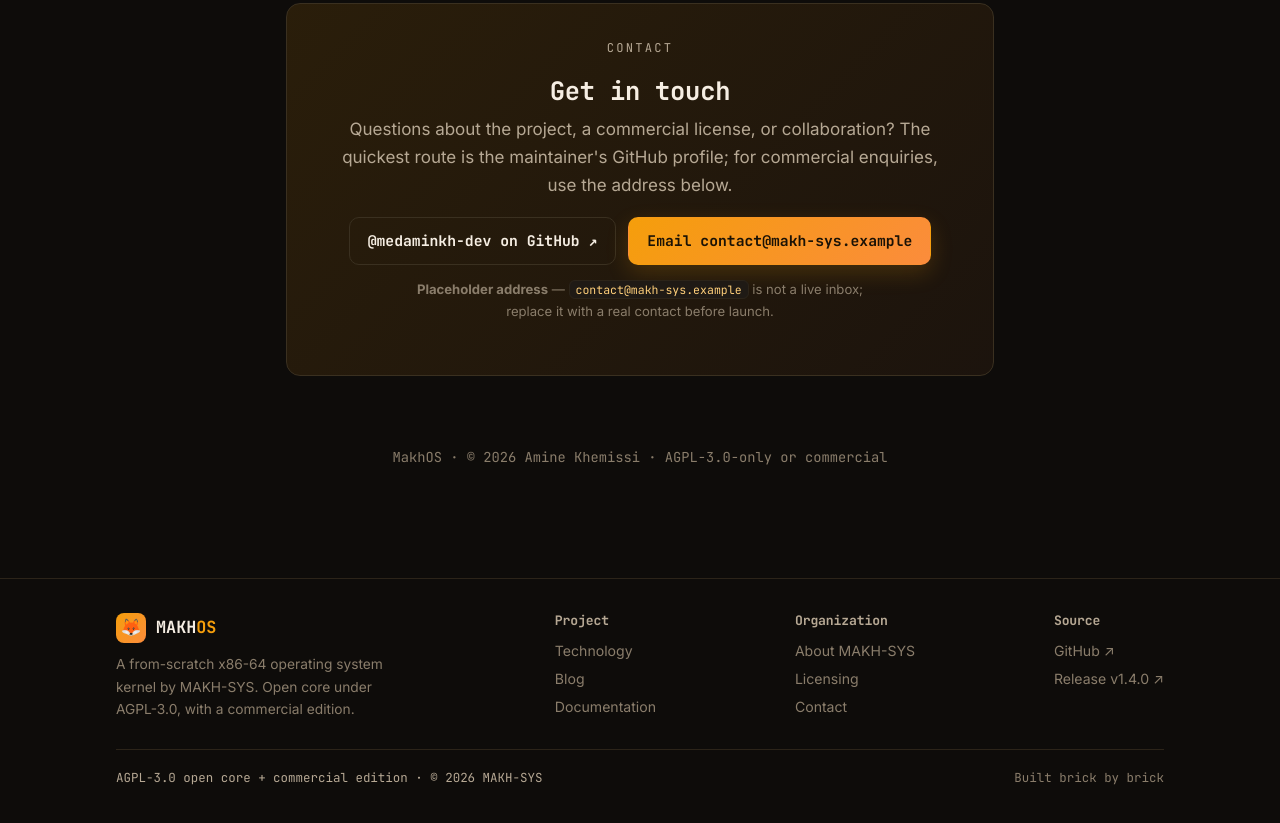
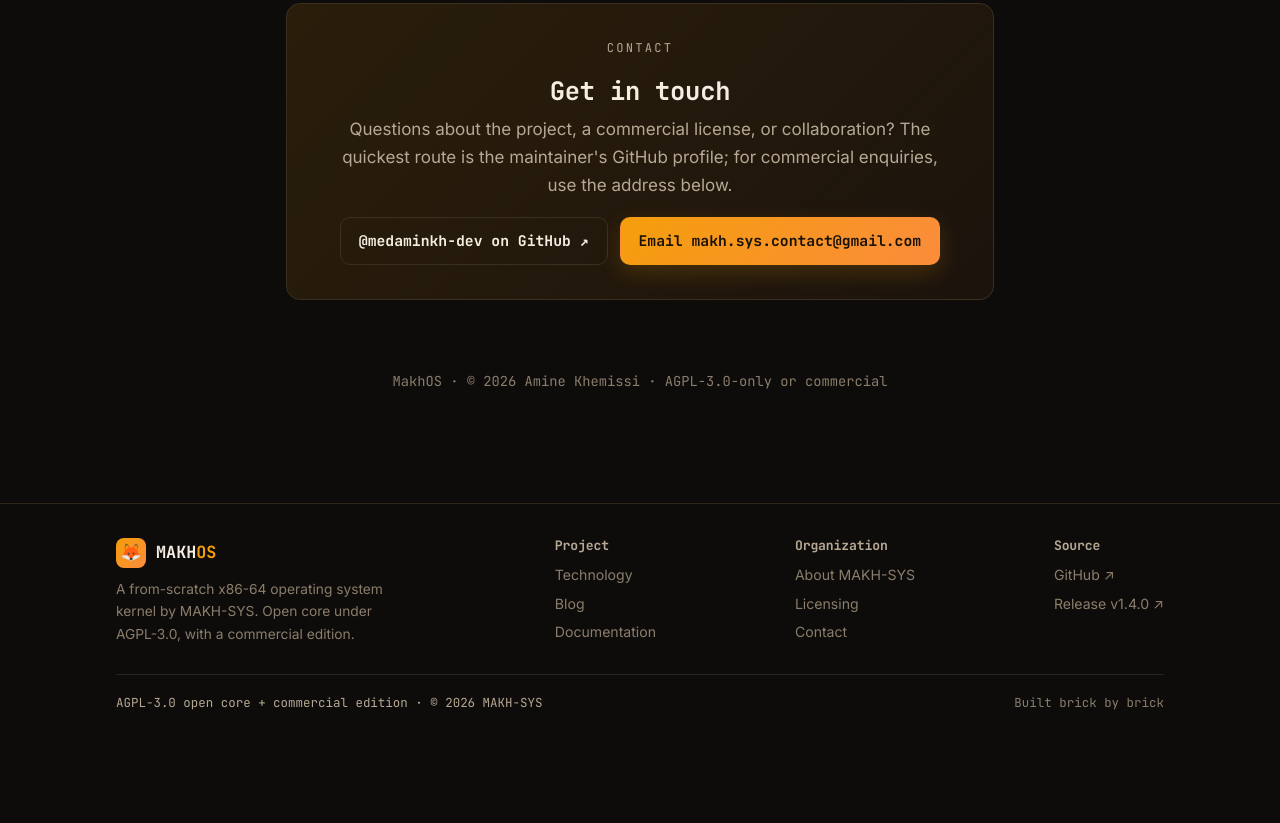
Before and after one commit to MAKH-SYS/MAKH-WEBSITE, a plain HTML site: page about.html in a window 1280 px wide. Shown: the part 1236-2059 px from the top of the page. After the commit the page ends 1994 px from the top, so only its background shows below. Drawn offline with Linux system fonts and the light colour scheme.

Commit message:
Replace placeholder email with real contact address
Updated email contact information from a placeholder to a real address.

```diff
--- a/about.html
+++ b/about.html
@@ -84,13 +84,9 @@
       <p>Questions about the project, a commercial license, or collaboration? The quickest route is the maintainer's GitHub profile; for commercial enquiries, use the address below.</p>
       <div class="btn-row" style="justify-content:center">
         <a class="btn btn-ghost" href="https://github.com/medaminkh-dev" target="_blank" rel="noopener">@medaminkh-dev on GitHub ↗</a>
-        <!-- Placeholder address: contact@makh-sys.example is an intentional, non-real placeholder (RFC 2606 .example). Replace with a real address before launch. -->
-        <a class="btn btn-primary" href="mailto:contact@makh-sys.example?subject=MakhOS%20enquiry">Email contact@makh-sys.example</a>
-      </div>
-      <p style="color:var(--faint);font-size:0.82rem;margin-top:14px;text-align:center">
-        <strong>Placeholder address</strong> — <code class="inline-code">contact@makh-sys.example</code> is not a live inbox; replace it with a real contact before launch.
-      </p>
-    </div>
+
+        <a class="btn btn-primary" href="mailto:contact@makh-sys.example?subject=MakhOS%20enquiry">Email makh.sys.contact@gmail.com</a>
+
   </div>
 </section>
 
```
